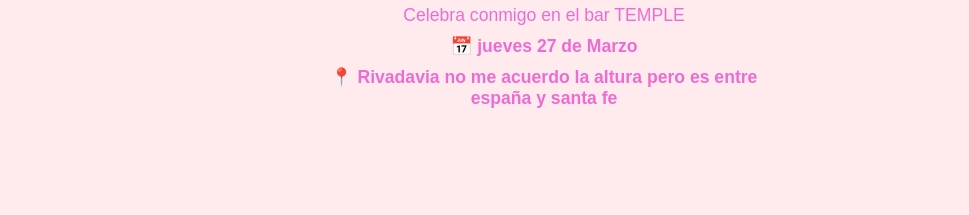
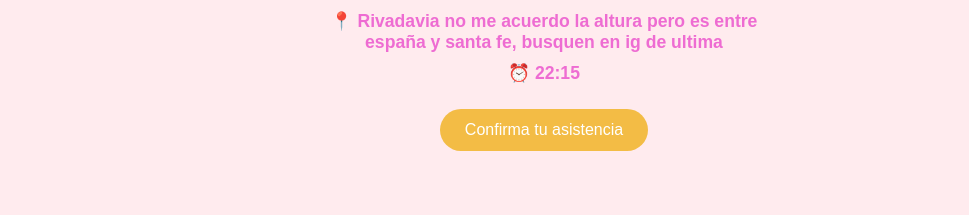
Before and after one commit to facndo12/INVITACIONCATA, a plain HTML site: page index.html in a window 1280 px wide. Shown: the part 585-800 px from the top of the page, without its empty margins (96-1065 px from the left). Drawn offline with Linux system fonts and the light colour scheme.

Commit message:
JOSEFINA ELEKTRONIKA ROBERTS

```diff
--- a/index.html
+++ b/index.html
@@ -21,8 +21,8 @@
             <h2>Es mi cumpleaños (soy Catalina) no el de elektra</h2>
             <p>Celebra conmigo en el bar TEMPLE </p>
             <p class="date">📅 jueves 27 de Marzo</p>
-            <p class="place">📍 Rivadavia no me acuerdo la altura pero es entre españa y santa fe</p>
-            <p class="time">⏰ 22:00?</p>
+            <p class="place">📍 Rivadavia no me acuerdo la altura pero es entre españa y santa fe, busquen en ig de ultima</p>
+            <p class="time">⏰ 22:15</p>
             <button class="rsvp-btn">Confirma tu asistencia</button>
         </div>
     </div>
--- a/style.css
+++ b/style.css
@@ -17,7 +17,7 @@ body {
     overflow: hidden;
     max-width: 500px;
     width: 90%;
-    height: 75vh;
+    height: 100%;
     animation: fadeIn 1s ease-in-out;
 }
 
@@ -66,7 +66,7 @@ p {
 }
 
 .rsvp-btn:hover {
-    background-color: #b71c1c;
+    background-color: #b978ae;
 }
 
 /* Animaciones */
```
